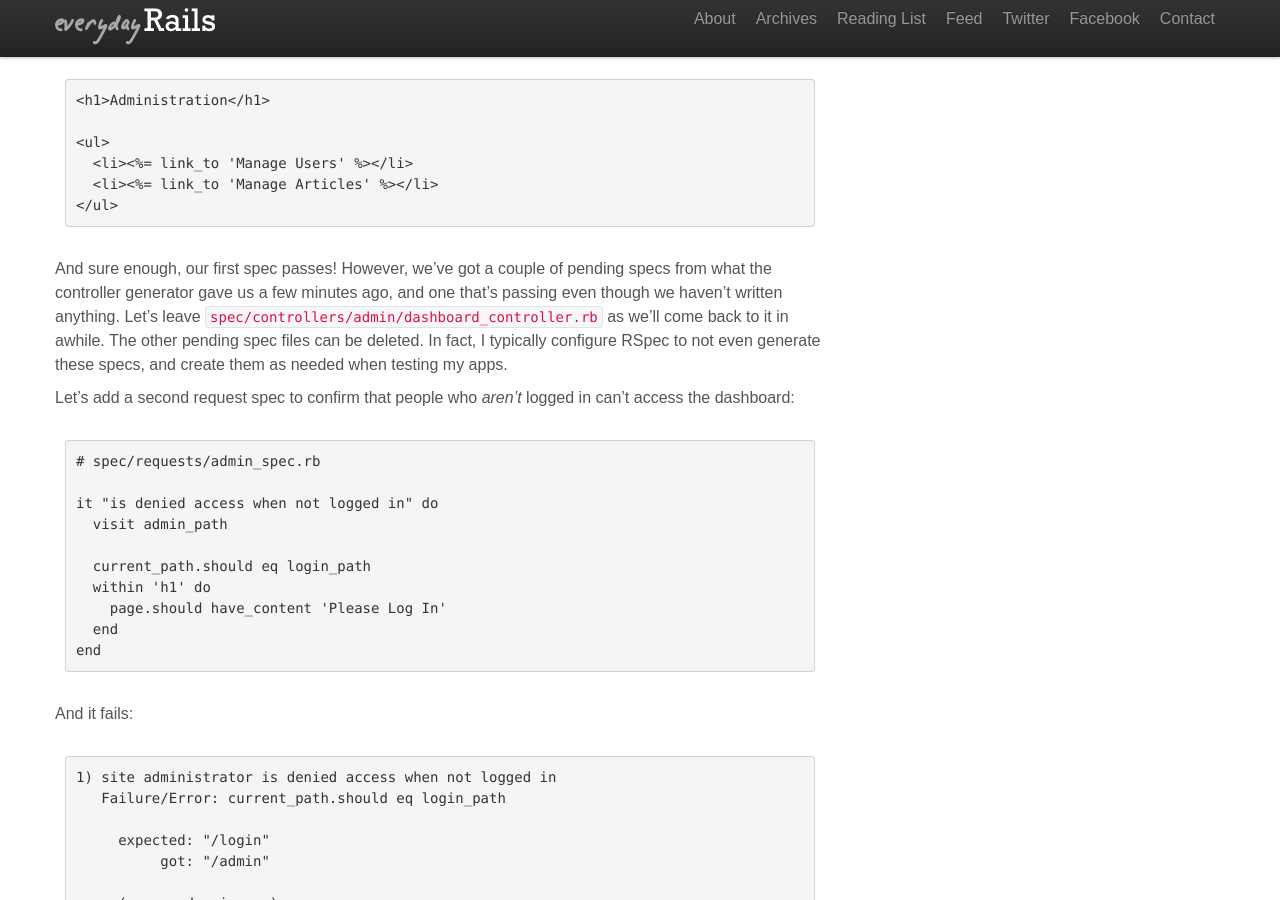
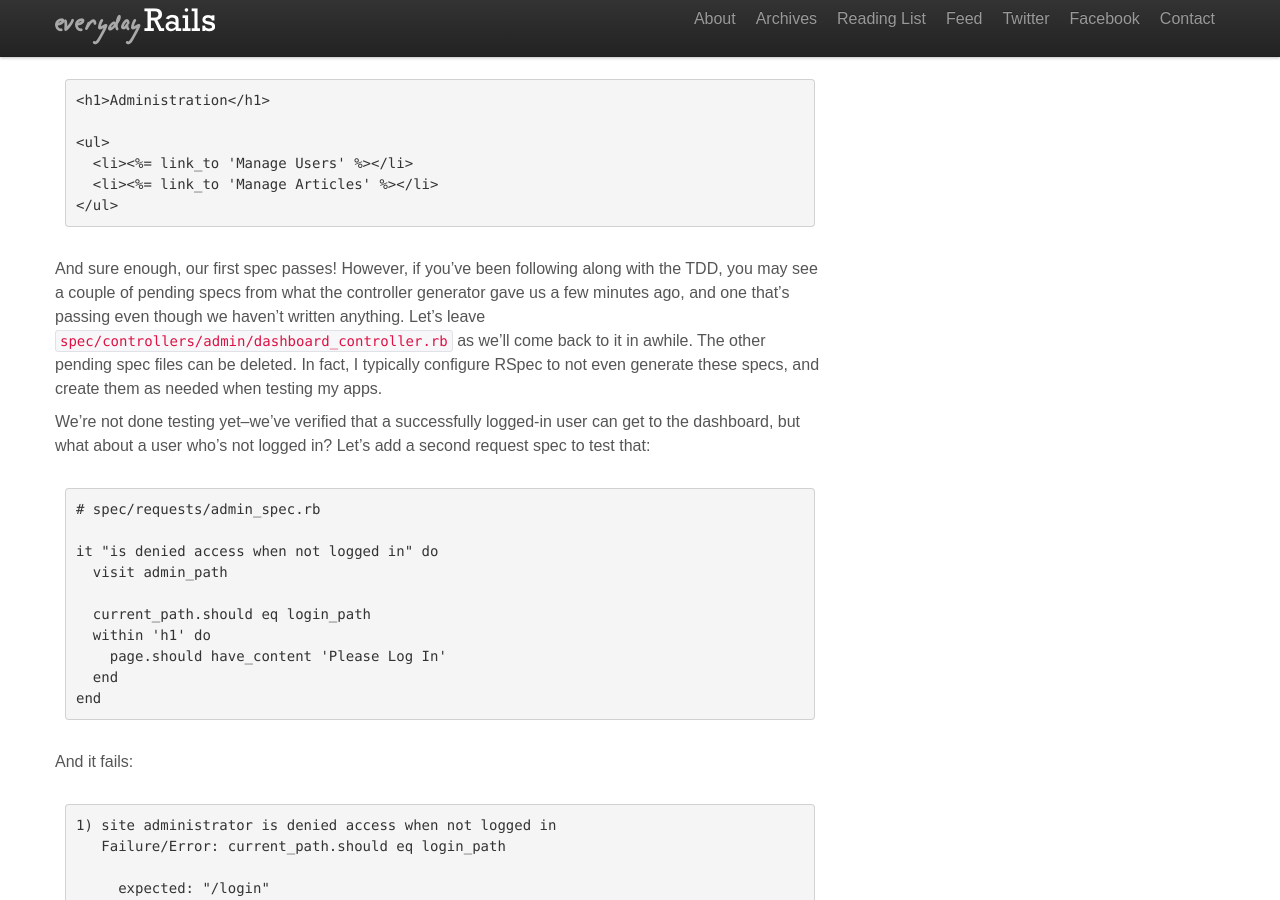
Before and after one commit to everydayrails/everyday-rails, a Jekyll site: the page built from _posts/2012-07-30-rails-admin-panel-from-scratch.markdown, in a window 1280 px wide and 900 px high, scrolled down 3766 px. Built offline with Jekyll 4.4.1, drawn with Linux system fonts in a browser that asks for light colours; some web fonts are replaced; Markdown is read by kramdown in place of the engine named in the settings; comment, search, counter and statistics services are not loaded.

Commit message:
edit admin dashboard post

```diff
--- a/_posts/2012-07-30-rails-admin-panel-from-scratch.markdown
+++ b/_posts/2012-07-30-rails-admin-panel-from-scratch.markdown
@@ -125,9 +125,9 @@ The remaining expectations will pass when we set up a basic view in `app/views/d
       <li><%= link_to 'Manage Articles' %></li>
     </ul>
 
-And sure enough, our first spec passes! However, we've got a couple of pending specs from what the controller generator gave us a few minutes ago, and one that's passing even though we haven't written anything. Let's leave  `spec/controllers/admin/dashboard_controller.rb` as we'll come back to it in awhile. The other pending spec files can be deleted. In fact, I typically configure RSpec to not even generate these specs, and create them as needed when testing my apps.
+And sure enough, our first spec passes! However, if you've been following along with the TDD, you may see a couple of pending specs from what the controller generator gave us a few minutes ago, and one that's passing even though we haven't written anything. Let's leave  `spec/controllers/admin/dashboard_controller.rb` as we'll come back to it in awhile. The other pending spec files can be deleted. In fact, I typically configure RSpec to not even generate these specs, and create them as needed when testing my apps.
 
-Let's add a second request spec to confirm that people who *aren't* logged in can't access the dashboard:
+We're not done testing yet--we've verified that a successfully logged-in user can get to the dashboard, but what about a user who's not logged in? Let's add a second request spec to test that:
 
     # spec/requests/admin_spec.rb
 
```
